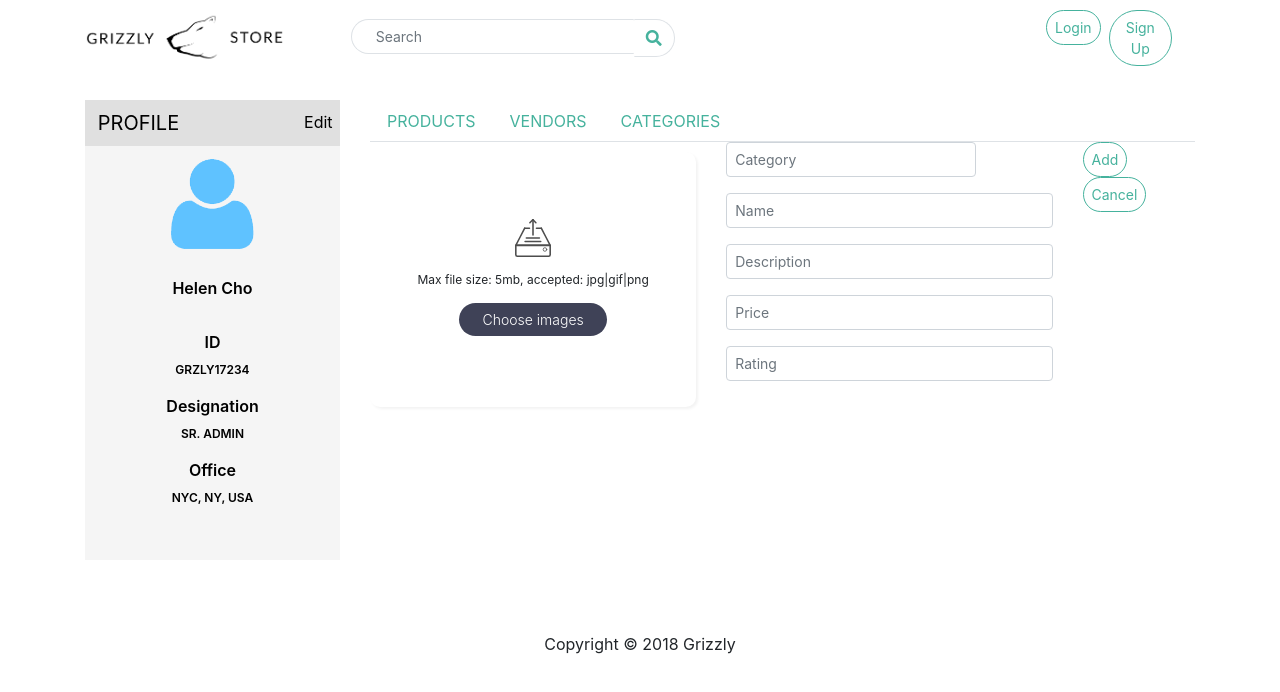
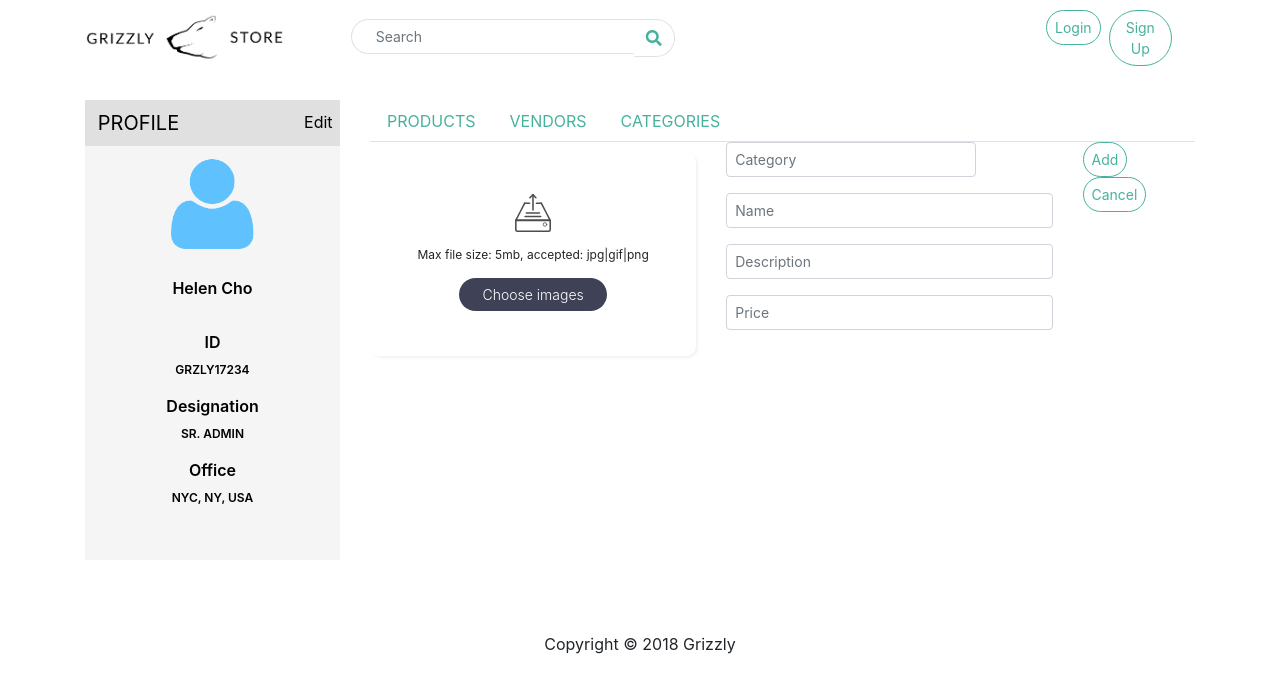
Before and after one commit to CognizantGrads-TeamALT/grizzly-frontend, a React (Create React App) app: page /product/new in a window 1280 px wide. Shown: the top 692 px of the page. Built offline with nearby package versions, Linux system fonts and the light colour scheme.

Commit message:
Update ProductForm.js

```diff
--- a/src/components/portal/products/ProductForm.js
+++ b/src/components/portal/products/ProductForm.js
@@ -25,7 +25,7 @@ class ProductForm extends Component {
       name: "",
       desc: "",
       price: "",
-      rating: "",
+      rating: "0",
       categoryList: [],
       cur_id: "",
       valid_cat: false
@@ -170,12 +170,6 @@ class ProductForm extends Component {
                     value={this.state.price}
                     onChange={this.onChange}
                   />
-                  <TextFieldGroup
-                    placeholder="Rating"
-                    name="rating"
-                    value={this.state.rating}
-                    onChange={this.onChange}
-                  />
                 </form>
               </div>
               <div className="col-2">
```
